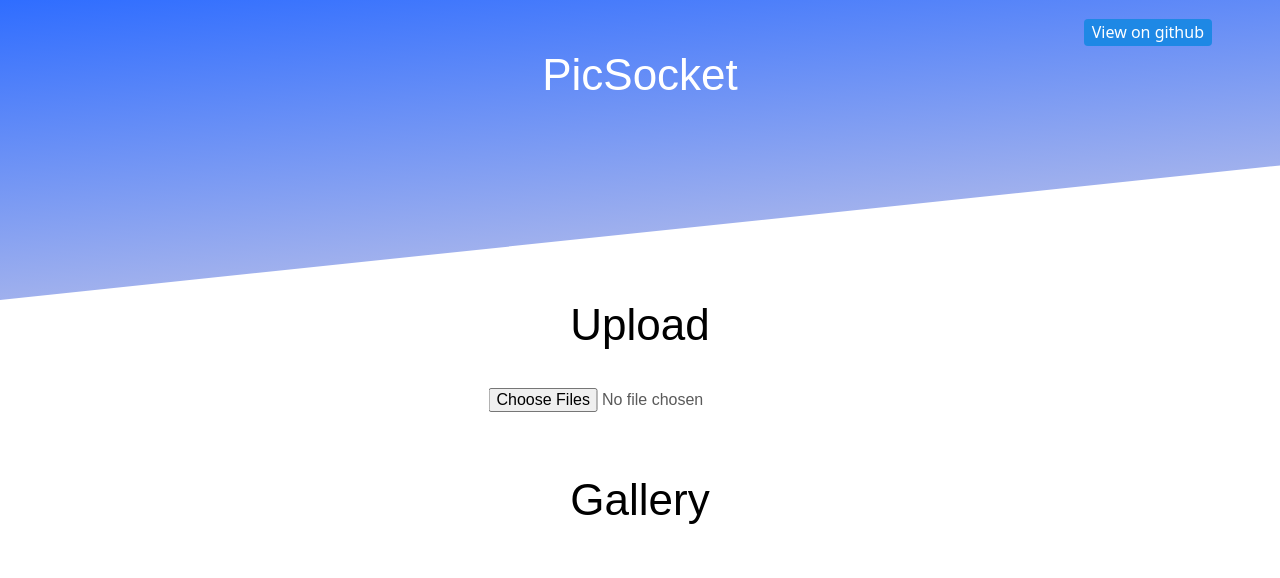
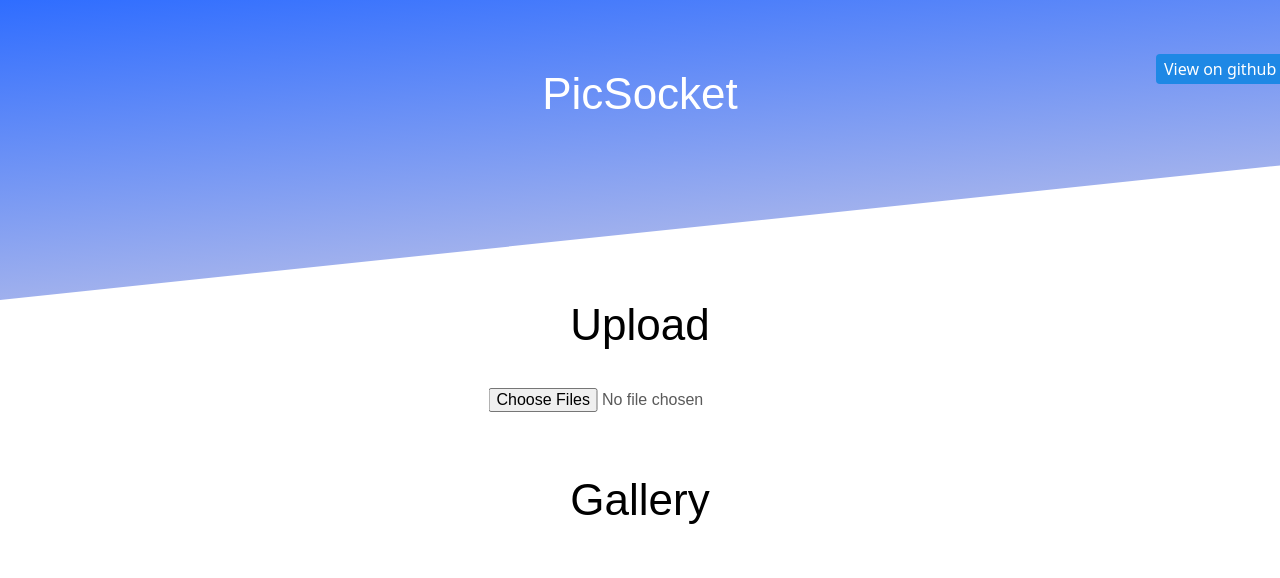
Before and after one commit to YaMsanda/node_picsocket, a website: page public/index.html in a window 1280 px wide. Drawn offline with nearby package versions, Linux system fonts and the light colour scheme; no server answers.

Commit message:
fix :bug:  : Github Btn not clickable

```diff
--- a/public/index.html
+++ b/public/index.html
@@ -16,7 +16,7 @@
     <script src='/resources/index.js'></script>
     <header>
         <div class="header__bg"></div>
-        <div><a id="githubBtn" href="https://github.com/YaMsanda/node_picsocket">View on github</a></div>
+        <div id="githubBtn"><a href="https://github.com/YaMsanda/node_picsocket" target="_blank">View on github</a></div>
         <h1>PicSocket</h1>
     </header>
     <section>
--- a/public/resources/style.css
+++ b/public/resources/style.css
@@ -93,10 +93,15 @@ header h1 {
 /*GALLERY - END*/
 
 /*BUTTON - START*/
-#githubBtn {
-    position: absolute;
-    right: 5%;
-    top: 5%;
+#githubBtn{
+    left: 90%;
+    top: 20%;
+    position: relative;
+    z-index: 15;
+}
+
+#githubBtn a {
+    position: relative;
     border: 0;
     border-radius: 0.25rem;
     background: #1E88E5;
@@ -108,15 +113,15 @@ header h1 {
     text-decoration: none;
     padding: 0.25rem 0.5rem;
     margin: 0.25rem;
-    cursor: pointer;
+    cursor: crosshair;
 }
 
-#githubBtn:hover,
-#githubBtn:focus {
+#githubBtn a:hover,
+#githubBtn a:focus {
     background: #0053ba;
 }
 
-#githubBtn:focus {
+#githubBtn a:focus {
     outline: 1px solid #fff;
     outline-offset: -4px;
 }
```
